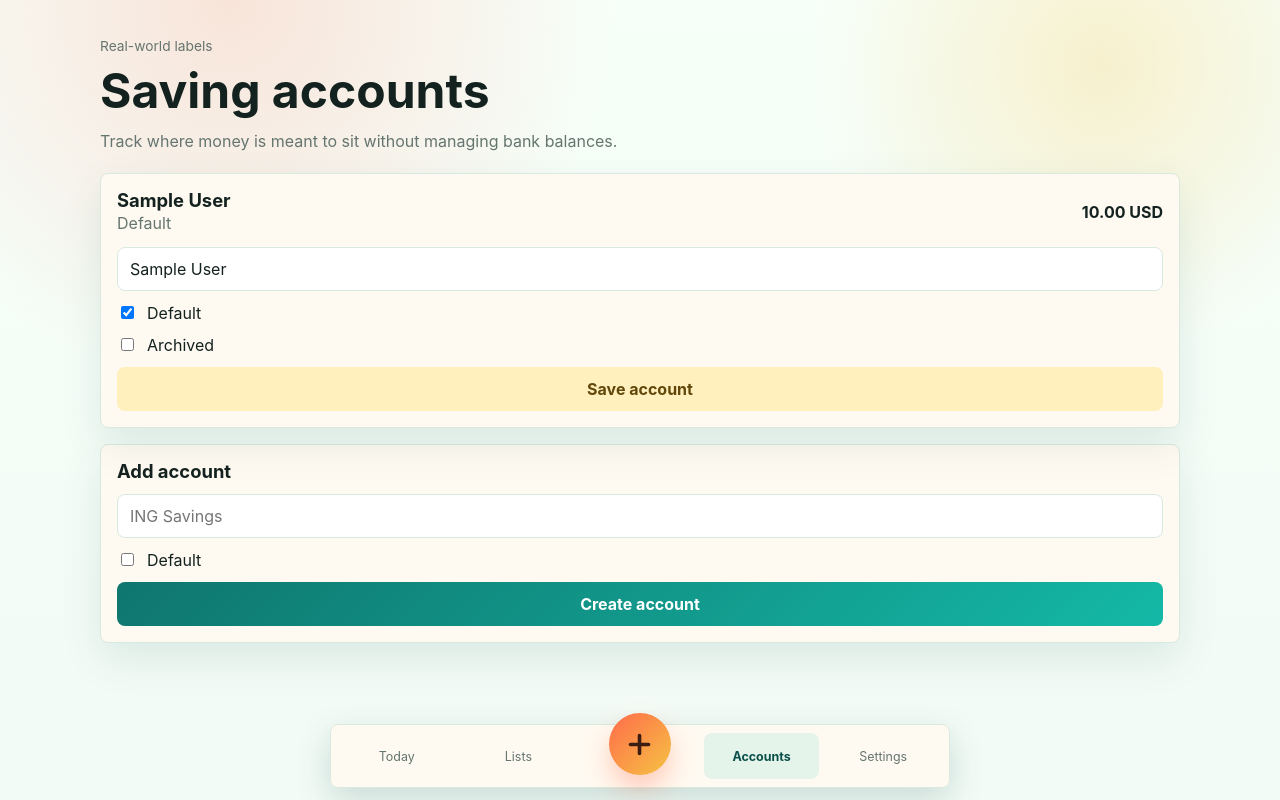
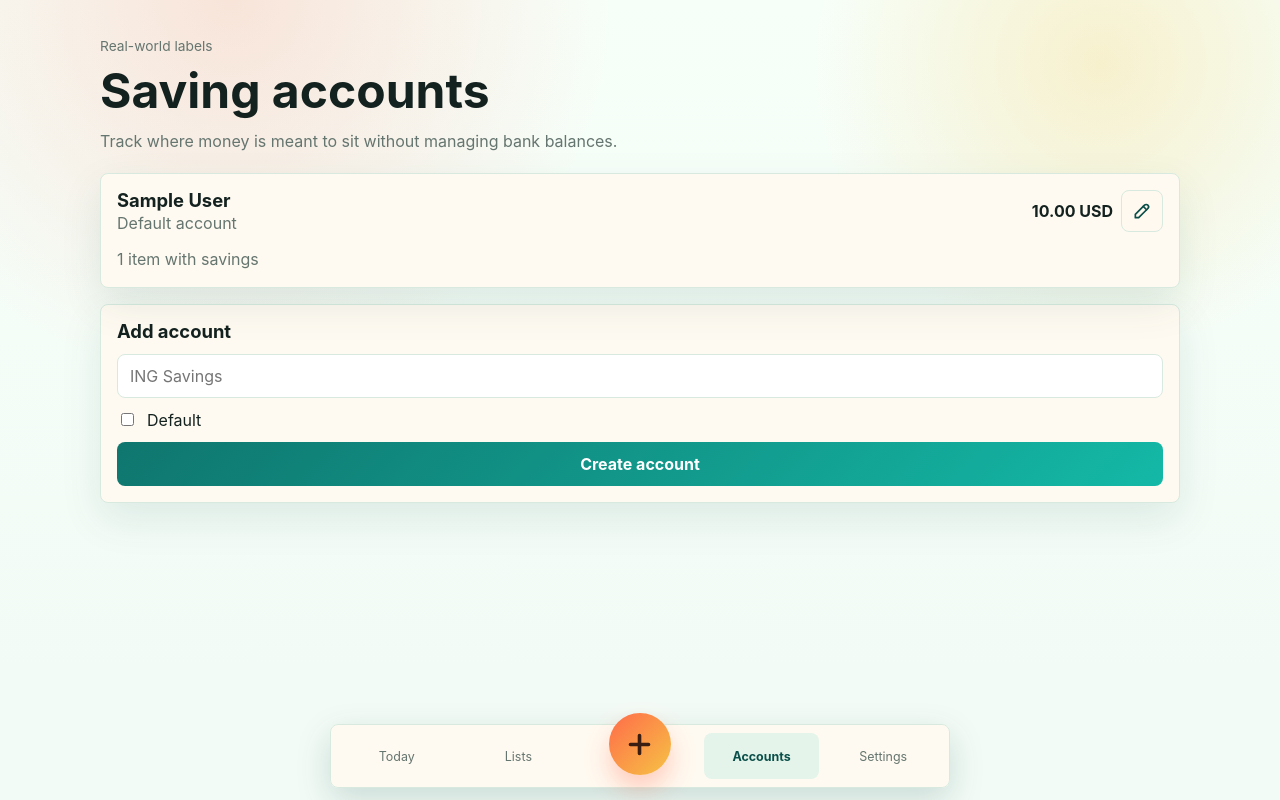
Before and after one commit to TheLastFrame/TiPTiB, a FastAPI app: page /accounts in a window 1280 px wide. Run offline with FastAPI, Linux system fonts and the light colour scheme; the visitor is signed in with stand-in values (Sample User, id 1); tables that the repository leaves empty hold one stand-in row (values such as "Sample post"); parts of the project's set-up code (start-up, migrations or seed data) failed here and were passed over.

Commit message:
feat: account details view

```diff
--- a/app/main.py
+++ b/app/main.py
@@ -557,8 +557,42 @@ def accounts_context(db: Session, user: User, error: str | None = None, values:
     rows = []
     for account in db.scalars(select(SavingAccount).where(SavingAccount.user_id == user.id).order_by(SavingAccount.archived, SavingAccount.name)).all():
         total = money(db.scalar(select(func.coalesce(func.sum(SavingsEntry.amount), 0)).where(SavingsEntry.account_id == account.id)))
-        rows.append({"account": account, "total": total})
+        item_count = db.scalar(
+            select(func.count(func.distinct(SavingsEntry.item_id))).where(
+                SavingsEntry.user_id == user.id,
+                SavingsEntry.account_id == account.id,
+            )
+        )
+        rows.append({"account": account, "total": total, "item_count": item_count or 0})
     return common_context(db, user) | {"active": "accounts", "rows": rows, "error": error, "values": values or {}}
+
+
+def account_detail_context(db: Session, user: User, account: SavingAccount) -> dict[str, object]:
+    saved_total = func.coalesce(func.sum(SavingsEntry.amount), 0)
+    item_rows = [
+        {"item_id": item_id, "title": title, "wishlist_name": wishlist_name, "status": status, "total": money(total)}
+        for item_id, title, wishlist_name, status, total in db.execute(
+            select(Item.id, Item.title, Wishlist.name, Item.status, saved_total)
+            .join(SavingsEntry, SavingsEntry.item_id == Item.id)
+            .join(Wishlist, Wishlist.id == Item.wishlist_id)
+            .where(
+                Item.user_id == user.id,
+                SavingsEntry.user_id == user.id,
+                SavingsEntry.account_id == account.id,
+            )
+            .group_by(Item.id, Item.title, Wishlist.name, Item.status)
+            .order_by(saved_total.desc(), Item.title)
+        ).all()
+    ]
+    total = sum((row["total"] for row in item_rows), Decimal("0.00"))
+    return common_context(db, user) | {
+        "active": "accounts",
+        "account": account,
+        "item_rows": item_rows,
+        "total": total,
+        "show_back_button": True,
+        "back_url": "/accounts",
+    }
 
 
 def settings_context(
@@ -1355,6 +1389,19 @@ def accounts(
     return render(request, "accounts.html", accounts_context(db, user))
 
 
+@app.get("/accounts/{account_id}", response_class=HTMLResponse)
+def account_detail(
+    request: Request,
+    db: Annotated[Session, Depends(get_db)],
+    user: Annotated[User, Depends(current_user)],
+    account_id: int,
+):
+    account = db.get(SavingAccount, account_id)
+    if not account or account.user_id != user.id:
+        raise HTTPException(status_code=404)
+    return render(request, "account_detail.html", account_detail_context(db, user, account))
+
+
 @app.post("/accounts")
 def create_account(
     request: Request,
@@ -1396,7 +1443,17 @@ def update_account(
         account.is_default = bool(is_default)
         commit_or_400(db, "An account with that name already exists.")
     except FormError as exc:
-        return render(request, "accounts.html", accounts_context(db, user, str(exc), {"account_id": account_id, "name": name}), status_code=400)
+        return render(
+            request,
+            "accounts.html",
+            accounts_context(
+                db,
+                user,
+                str(exc),
+                {"account_id": account_id, "name": name, "archived": bool(archived), "is_default": bool(is_default)},
+            ),
+            status_code=400,
+        )
     return redirect("/accounts")
 
 
--- a/app/static/app.js
+++ b/app/static/app.js
@@ -34,6 +34,26 @@ document.addEventListener("click", (event) => {
   const editCancel = event.target.closest("[data-list-edit-cancel]");
   if (editCancel) {
     const form = editCancel.closest("[data-list-edit-form]");
+    if (form) {
+      form.hidden = true;
+    }
+    return;
+  }
+
+  const accountEditToggle = event.target.closest("[data-account-edit-toggle]");
+  if (accountEditToggle) {
+    const card = accountEditToggle.closest(".account-card");
+    const form = card?.querySelector("[data-account-edit-form]");
+    if (form) {
+      form.hidden = false;
+      form.querySelector("input[name='name']")?.focus();
+    }
+    return;
+  }
+
+  const accountEditCancel = event.target.closest("[data-account-edit-cancel]");
+  if (accountEditCancel) {
+    const form = accountEditCancel.closest("[data-account-edit-form]");
     if (form) {
       form.hidden = true;
     }
@@ -134,6 +154,9 @@ document.addEventListener("keydown", (event) => {
   if (form) {
     form.hidden = true;
   }
+  document.querySelectorAll("[data-account-edit-form]:not([hidden])").forEach((accountForm) => {
+    accountForm.hidden = true;
+  });
   const moveForm = document.querySelector("[data-item-move-form]:not([hidden])");
   if (moveForm) {
     moveForm.hidden = true;
--- a/app/static/styles.css
+++ b/app/static/styles.css
@@ -345,6 +345,78 @@ textarea.input { min-height: 96px; resize: vertical; }
 .list-actions button {
   width: 100%;
 }
+.account-card {
+  position: relative;
+  transition: border-color .16s ease, box-shadow .16s ease, transform .16s ease;
+}
+.account-card:has(.account-card-main:hover),
+.account-card:has(.account-card-main:focus-visible),
+.account-card:has(.account-card-title:hover),
+.account-card:has(.account-card-title:focus-visible) {
+  border-color: color-mix(in srgb, var(--brand) 55%, var(--line));
+  box-shadow: 0 18px 46px rgba(15, 118, 110, 0.18);
+}
+.account-card-head {
+  display: grid;
+  grid-template-columns: minmax(0, 1fr) auto;
+  align-items: start;
+  gap: 10px;
+}
+.account-card-title {
+  min-width: 0;
+  border-radius: 8px;
+}
+.account-card-title:hover h2,
+.account-card-title:focus-visible h2 {
+  color: var(--brand-strong);
+}
+.account-card-title:focus-visible {
+  outline: 2px solid color-mix(in srgb, var(--brand) 45%, transparent);
+  outline-offset: 4px;
+}
+.account-card-tools {
+  display: inline-flex;
+  align-items: center;
+  gap: 8px;
+}
+.account-card-main {
+  display: grid;
+  gap: 10px;
+  margin: -4px -16px 0;
+  padding: 4px 16px 0;
+  border-radius: 8px;
+}
+.account-card-main:focus-visible {
+  outline: 2px solid color-mix(in srgb, var(--brand) 45%, transparent);
+  outline-offset: 4px;
+}
+.account-edit-form {
+  margin-top: 0;
+}
+.account-item-row {
+  display: grid;
+  grid-template-columns: minmax(0, 1fr) auto;
+  align-items: center;
+  gap: 12px;
+  padding: 12px;
+  border: 1px solid var(--line);
+  border-radius: 8px;
+  background: rgba(255, 250, 240, .58);
+}
+.account-item-title {
+  display: block;
+  font-size: 1rem;
+  line-height: 1.25;
+}
+.account-item-title-row {
+  justify-content: flex-start;
+  gap: 8px;
+}
+.account-item-list {
+  font-size: .86rem;
+  line-height: 1.3;
+  margin-top: 4px;
+}
 .bottom-nav {
   position: fixed;
   left: 12px;
--- a/app/templates/accounts.html
+++ b/app/templates/accounts.html
@@ -1,5 +1,5 @@
 {% extends "base.html" %}
-{% block title %}Accounts · TiPTiB{% endblock %}
+{% block title %}Accounts &middot; TiPTiB{% endblock %}
 {% block content %}
   <section class="hero">
     <span class="eyebrow">Real-world labels</span>
@@ -9,21 +9,39 @@
 
   <section class="grid two">
     {% for row in rows %}
-      <article class="card">
-        <div class="row">
-          <div>
-            <h2>{{ row.account.name }}</h2>
-            <p>{{ "Default" if row.account.is_default else "Named account" }}{% if row.account.archived %} · archived{% endif %}</p>
+      {% set is_editing = error and values.get("account_id") == row.account.id %}
+      <article class="card account-card">
+        <div class="account-card-head">
+          <a class="account-card-title" href="/accounts/{{ row.account.id }}" aria-label="Open {{ row.account.name }}">
+            <div>
+              <h2>{{ row.account.name }}</h2>
+              <p>{{ "Default account" if row.account.is_default else "Additional account" }}{% if row.account.archived %} &middot; archived{% endif %}</p>
+            </div>
+          </a>
+          <div class="account-card-tools">
+            <strong>{{ row.total|money }}</strong>
+            <button class="icon-button" type="button" data-account-edit-toggle aria-label="Edit {{ row.account.name }}" title="Edit account">
+              <svg viewBox="0 0 24 24" aria-hidden="true">
+                <path d="M4 20h4l11-11a2.8 2.8 0 0 0-4-4L4 16v4z"></path>
+                <path d="M13.5 6.5l4 4"></path>
+              </svg>
+            </button>
           </div>
-          <strong>{{ row.total|money }}</strong>
         </div>
-        <form class="form" method="post" action="/accounts/{{ row.account.id }}">
+        <a class="account-card-main" href="/accounts/{{ row.account.id }}" aria-label="View savings breakdown for {{ row.account.name }}">
+          <p>{{ row.item_count }} {{ "item" if row.item_count == 1 else "items" }} with savings</p>
+          {% if row.account.archived %}<span class="chip">Archived</span>{% endif %}
+        </a>
+        <form class="form inline-edit-form account-edit-form" method="post" action="/accounts/{{ row.account.id }}" data-account-edit-form {{ "" if is_editing else "hidden" }}>
           <input type="hidden" name="csrf_token" value="{{ csrf_token }}">
-          {% if error and values.get("account_id") == row.account.id %}<p class="error">{{ error }}</p>{% endif %}
-          <input class="input" name="name" value="{{ values.get('name', row.account.name) if values.get('account_id') == row.account.id else row.account.name }}" required>
-          <label class="row" style="justify-content:flex-start;"><input type="checkbox" name="is_default" {{ "checked" if row.account.is_default else "" }}> Default</label>
-          <label class="row" style="justify-content:flex-start;"><input type="checkbox" name="archived" {{ "checked" if row.account.archived else "" }}> Archived</label>
-          <button class="button secondary" type="submit">Save account</button>
+          {% if is_editing %}<p class="error">{{ error }}</p>{% endif %}
+          <input class="input" name="name" value="{{ values.get('name', row.account.name) if is_editing else row.account.name }}" required>
+          <label class="row" style="justify-content:flex-start;"><input type="checkbox" name="is_default" {{ "checked" if (values.get("is_default") if is_editing else row.account.is_default) else "" }}> Default</label>
+          <label class="row" style="justify-content:flex-start;"><input type="checkbox" name="archived" {{ "checked" if (values.get("archived") if is_editing else row.account.archived) else "" }}> Archived</label>
+          <div class="row wrap">
+            <button class="button secondary" type="submit">Save account</button>
+            <button class="button ghost" type="button" data-account-edit-cancel>Cancel</button>
+          </div>
         </form>
       </article>
     {% endfor %}
```
Also changed, not shown: app/templates/account_detail.html (added, +38 -0 lines), tests/test_app.py (+129 -0 lines).
